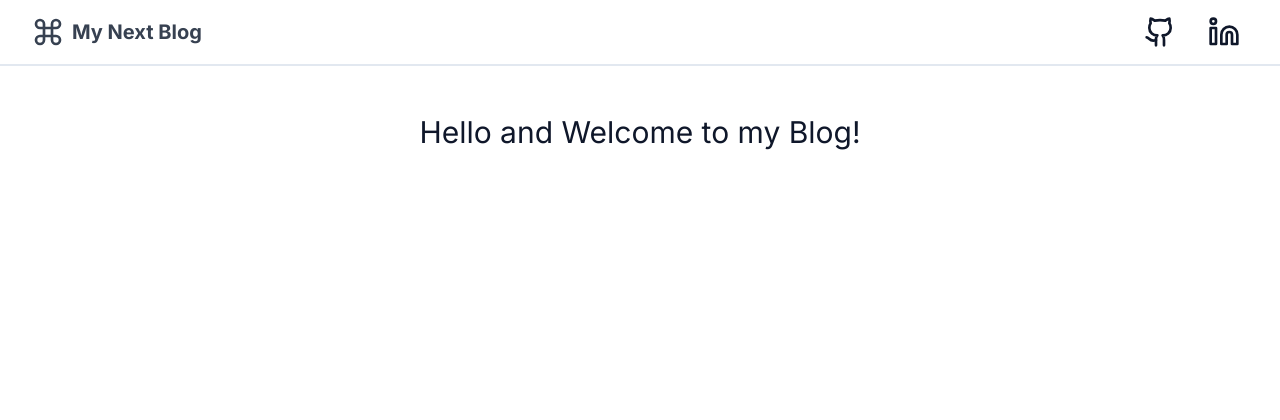
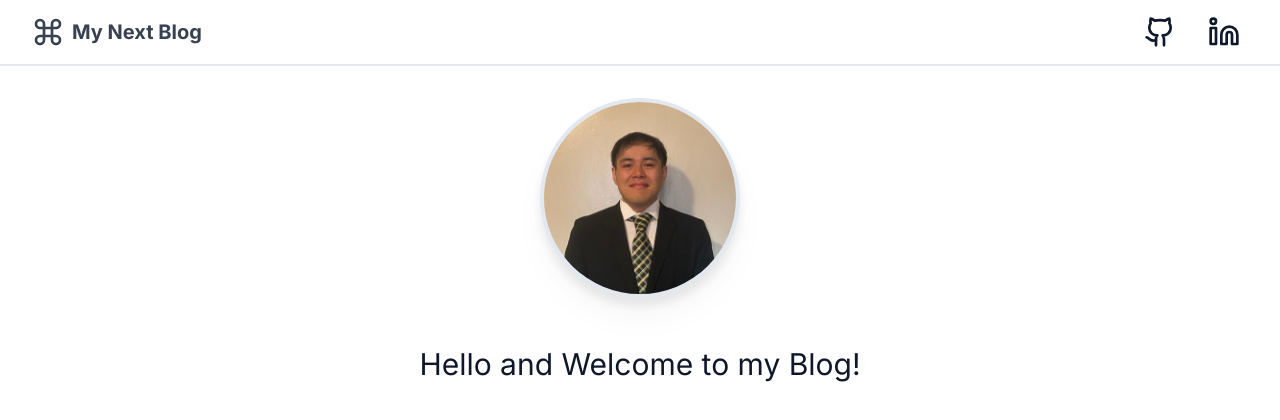
Before and after one commit to PattyCoding123/next-blog, a Next.js app: page / in a window 1280 px wide. Shown: the top 420 px of the page. Built offline with nearby package versions, Linux system fonts and the light colour scheme.

Commit message:
Create profile picture component and mount in root layout

```diff
--- a/src/app/layout.tsx
+++ b/src/app/layout.tsx
@@ -6,6 +6,7 @@ import { siteConfig } from "@/config/site";
 import { cn } from "@/lib/utils";
 import { ThemeProvider } from "./theme-provider";
 import MainNavbar from "@/components/main-nav";
+import ProfilePicture from "@/components/profile-picture";
 
 export const metadata: Metadata = {
   title: siteConfig.title,
@@ -44,6 +45,7 @@ export default function RootLayout({ children }: RootLayoutProps) {
         >
           <header>
             <MainNavbar />
+            <ProfilePicture />
           </header>
           {/* Makes website follow theme of user system */}
           <div className="relative flex min-h-screen flex-col">
--- /dev/null
+++ b/src/components/profile-picture.tsx
@@ -0,0 +1,16 @@
+import Image from "next/image";
+
+export default function ProfilePicture() {
+  return (
+    <section className="mx-auto w-full">
+      <Image
+        className="mx-auto mt-8 rounded-full border-4 border-border drop-shadow-xl"
+        src="/images/profile.jpg"
+        alt="Patrick's profile picture"
+        width={200}
+        height={200}
+        priority={true}
+      />
+    </section>
+  );
+}
```
Also changed, not shown: public/images/profile.jpg (added).
